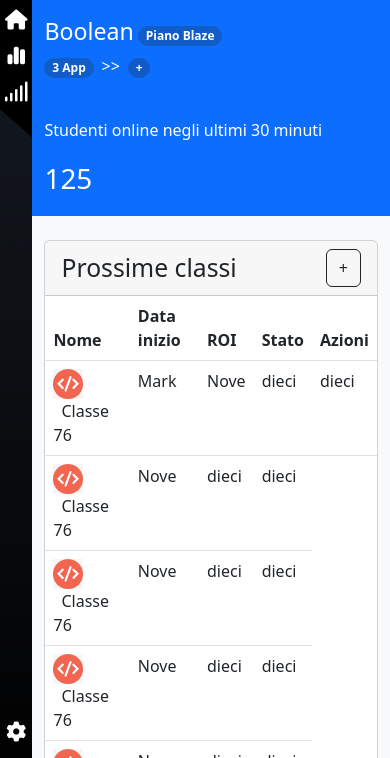
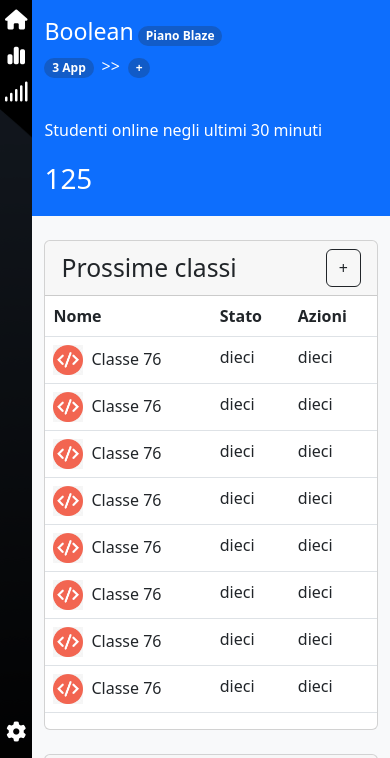
Before and after one commit to Paolo-dev-it/html-css-bootstrap-dashboard, a plain HTML site: page index.html in a window 390 px wide. Shown: the part 86-844 px from the top of the page. Drawn offline with nearby package versions, Linux system fonts and the light colour scheme.

Commit message:
Fixed table responsive bug

```diff
--- a/index.html
+++ b/index.html
@@ -114,6 +114,8 @@
                           <div class="card mt-4">
                             <div class="card-header d-flex justify-content-between fs-2 ">
                               Prossime classi
+
+<!-- OFFCANVAS -->
                               <button class="btn btn-outline-dark h-100" type="button" data-bs-toggle="offcanvas" data-bs-target="#offcanvasRight" aria-controls="offcanvasRight">+</button>
                                 <div class="offcanvas offcanvas-end" tabindex="-1" id="offcanvasRight" aria-labelledby="offcanvasRightLabel">
                                   <div class="offcanvas-header">
@@ -176,68 +178,68 @@
                               <table class="table ">
                               <thead>
                                 <tr>
-                                  <th scope="col"colspan="4">Nome</th>
-                                  <th  scope="col">Data inizio</th>
-                                  <th  scope="col">ROI</th>
+                                  <th scope="col"colspan="5">Nome</th>
+                                  <th class="d-none d-lg-table-cell" scope="col">Data inizio</th>
+                                  <th class="d-none d-lg-table-cell" scope="col">ROI</th>
                                   <th  scope="col">Stato</th>
                                   <th scope="col">Azioni</th>
                                 </tr>
                               </thead>
                               <tbody>
                                 <tr>
-                                  <th scope="row" colspan="4"><img src="./assets/img/class-avatar.jpg" alt="" class="img-list" ><span class="ms-2 fw-light" >Classe 76</span></th>
-                                  <td >Mark</td>
-                                  <td>Nove</td>
+                                  <th scope="row" colspan="5"><img src="./assets/img/class-avatar.jpg" alt="" class="img-list" ><span class="ms-2 fw-light" >Classe 76</span></th>
+                                  <td class="d-none d-lg-table-cell">Mark</td>
+                                  <td class="d-none d-lg-table-cell">Nove</td>
                                   <td>dieci</td>
                                   <td>dieci</td>
 
                                 </tr>
                                 <tr>
-                                  <th scope="row" colspan="4"><img src="./assets/img/class-avatar.jpg" alt="" class="img-list"><span class="ms-2 fw-light">Classe 76</span></th>
-                                  <td class="d-none d-lg-block">Jacob</td>
-                                  <td>Nove</td>
+                                  <th scope="row" colspan="5"><img src="./assets/img/class-avatar.jpg" alt="" class="img-list"><span class="ms-2 fw-light">Classe 76</span></th>
+                                  <td class="d-none d-lg-table-cell">Jacob</td>
+                                  <td class="d-none d-lg-table-cell">Nove</td>
                                   <td>dieci</td>
                                   <td>dieci</td>
                                 </tr>
                                 <tr>
-                                  <th scope="row" colspan="4"><img src="./assets/img/class-avatar.jpg" alt="" class="img-list"><span class="ms-2 fw-light">Classe 76</span></th>
-                                  <td class="d-none d-lg-block">Larry</td>
-                                  <td>Nove</td>
+                                  <th scope="row" colspan="5"><img src="./assets/img/class-avatar.jpg" alt="" class="img-list"><span class="ms-2 fw-light">Classe 76</span></th>
+                                  <td class="d-none d-lg-table-cell">Larry</td>
+                                  <td class="d-none d-lg-table-cell">Nove</td>
                                   <td>dieci</td>
                                   <td>dieci</td>
                                 </tr>
                                 <tr>
-                                  <th scope="row" colspan="4"><img src="./assets/img/class-avatar.jpg" alt="" class="img-list"><span class="ms-2 fw-light">Classe 76</span></th>
-                                  <td class="d-none d-lg-block">Mark</td>
-                                  <td>Nove</td>
+                                  <th scope="row" colspan="5"><img src="./assets/img/class-avatar.jpg" alt="" class="img-list"><span class="ms-2 fw-light">Classe 76</span></th>
+                                  <td class="d-none d-lg-table-cell">Mark</td>
+                                  <td class="d-none d-lg-table-cell">Nove</td>
                                   <td>dieci</td>
                                   <td>dieci</td>
                                 </tr>
                                 <tr>
-                                  <th scope="row" colspan="4"><img src="./assets/img/class-avatar.jpg" alt="" class="img-list"><span class="ms-2 fw-light">Classe 76</span></th>
-                                  <td class="d-none d-lg-block">Mark</td>
-                                  <td>Nove</td>
+                                  <th scope="row" colspan="5"><img src="./assets/img/class-avatar.jpg" alt="" class="img-list"><span class="ms-2 fw-light">Classe 76</span></th>
+                                  <td class="d-none d-lg-table-cell">Mark</td>
+                                  <td class="d-none d-lg-table-cell">Nove</td>
                                   <td>dieci</td>
                                   <td>dieci</td>
                                 </tr>
                                 <tr>
-                                  <th scope="row" colspan="4"><img src="./assets/img/class-avatar.jpg" alt="" class="img-list"><span class="ms-2 fw-light">Classe 76</span></th>
-                                  <td class="d-none d-lg-block">Mark</td>
-                                  <td>Nove</td>
+                                  <th scope="row" colspan="5"><img src="./assets/img/class-avatar.jpg" alt="" class="img-list"><span class="ms-2 fw-light">Classe 76</span></th>
+                                  <td class="d-none d-lg-table-cell">Mark</td>
+                                  <td class="d-none d-lg-table-cell">Nove</td>
                                   <td>dieci</td>
                                   <td>dieci</td>
                                 </tr>
                                 <tr>
-                                  <th scope="row" colspan="4"><img src="./assets/img/class-avatar.jpg" alt="" class="img-list"><span class="ms-2 fw-light">Classe 76</span></th>
-                                  <td class="d-none d-lg-block">Mark</td>
-                                  <td>Nove</td>
+                                  <th scope="row" colspan="5"><img src="./assets/img/class-avatar.jpg" alt="" class="img-list"><span class="ms-2 fw-light">Classe 76</span></th>
+                                  <td class="d-none d-lg-table-cell">Mark</td>
+                                  <td class="d-none d-lg-table-cell">Nove</td>
                                   <td>dieci</td>
                                   <td>dieci</td>
                                 </tr>
                                 <tr>
-                                  <th scope="row" colspan="4"><img src="./assets/img/class-avatar.jpg" alt="" class="img-list"><span class="ms-2 fw-light">Classe 76</span></th>
-                                  <td class="d-none d-lg-block">Mark</td>
-                                  <td>Nove</td>
+                                  <th scope="row" colspan="5"><img src="./assets/img/class-avatar.jpg" alt="" class="img-list"><span class="ms-2 fw-light">Classe 76</span></th>
+                                  <td class="d-none d-lg-table-cell">Mark</td>
+                                  <td class="d-none d-lg-table-cell">Nove</td>
                                   <td>dieci</td>
                                   <td>dieci</td>
                                 </tr>
```
